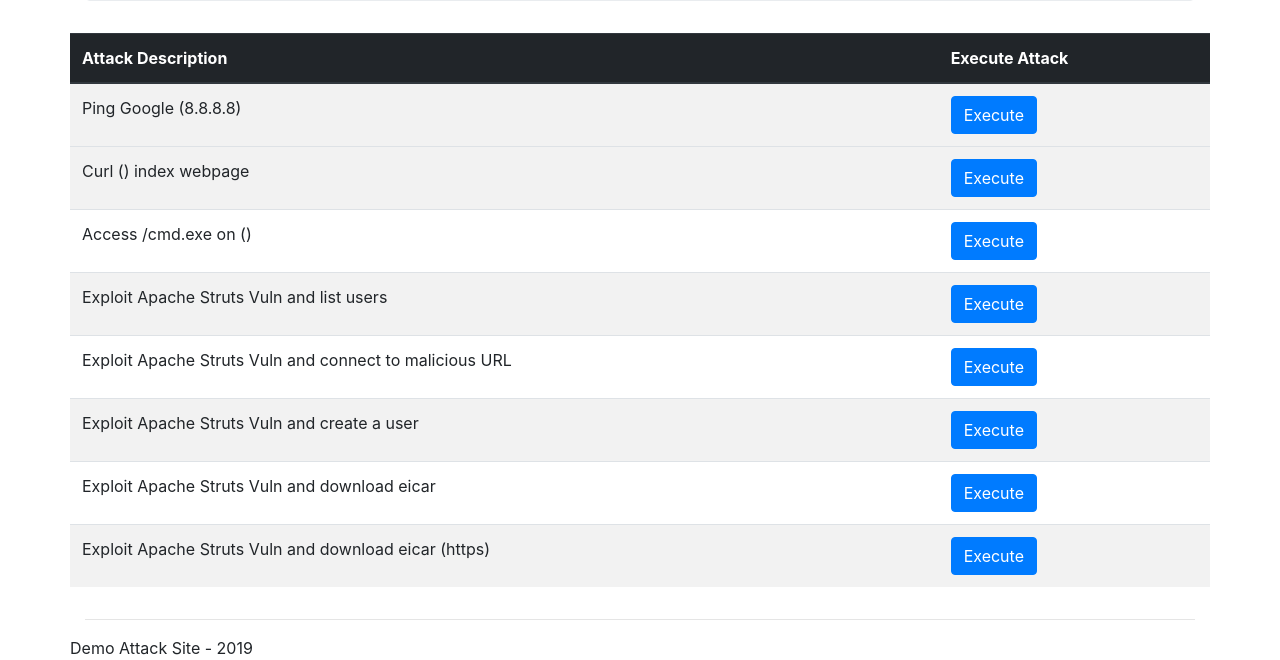
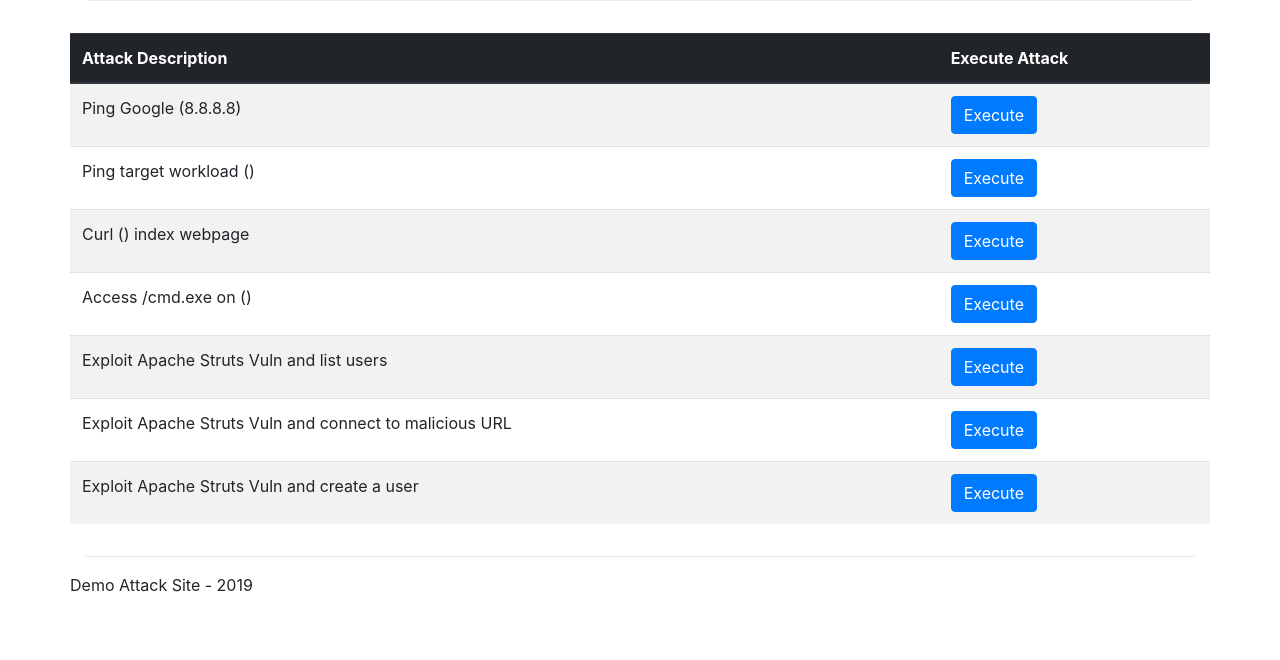
Before and after one commit to awgouge/c1ns_demo_flask, a Flask app: page / in a window 1280 px wide. Shown: the part 279-939 px from the top of the page. After the commit the page ends 871 px from the top, so only its background shows below. Run offline with Flask 2, Linux system fonts and the light colour scheme; parts of the project's set-up code (start-up, migrations or seed data) failed here and were passed over; some libraries are stand-ins or nearby versions.

Commit message:
added ping attack, hid eicar attacks, fixed curl attack to timeout in 2 seconds

```diff
--- a/webapp/main/controllers.py
+++ b/webapp/main/controllers.py
@@ -66,7 +66,8 @@
 def curl_target():
     #output = "fake output"
     try:
-        output = subprocess.check_output(["curl", victim_host])
+        target_url = "{victim_host}:{struts_port}/cmd.exe".format(victim_host=victim_host, struts_port=struts_port)
+        output = subprocess.check_output(["curl", "-m", "2", target_url])
         flash("The command ran successfully", category="success")
     except subprocess.CalledProcessError as e:
         flash("An error occurred", category="danger")
--- a/webapp/templates/main/index.html
+++ b/webapp/templates/main/index.html
@@ -17,11 +17,11 @@
             <tr>
               <td>Ping Google (8.8.8.8)</td><td> <a href="/ping" class="btn btn-primary btn-md">Execute</a> </td>
             </tr>
-            <tr style="display:none;">
+            <tr>
 		          <td>Ping target workload ({{victim_host}})</td><td> <a href="/ping_target" class="btn btn-primary btn-md">Execute</a> </td>
             </tr>
             <tr>
-                          <td>Curl ({{victim_host}}) index webpage</td><td> <a href="/cmd_exe" class="btn btn-primary btn-md">Execute</a> </td>
+              <td>Curl ({{victim_host}}) index webpage</td><td> <a href="/cmd_exe" class="btn btn-primary btn-md">Execute</a> </td>
             </tr>
             <tr>
 		          <td>Access /cmd.exe on ({{victim_host}})</td><td> <a href="/cmd_exe" class="btn btn-primary btn-md">Execute</a> </td>
@@ -35,10 +35,10 @@
             <tr>
               <td>Exploit Apache Struts Vuln and create a user</td><td> <a href="/struts_create_user" class="btn btn-primary btn-md">Execute</a> </td>
             </tr>
-            <tr>
+            <tr style="display:none;">
               <td>Exploit Apache Struts Vuln and download eicar</td><td> <a href="/struts_eicar" class="btn btn-primary btn-md">Execute</a> </td>
             </tr>
-            <tr>
+            <tr style="display:none;">
               <td>Exploit Apache Struts Vuln and download eicar (https)</td><td> <a href="/struts_eicar_https" class="btn btn-primary btn-md">Execute</a> </td>
             </tr>
         </tbody>
```
